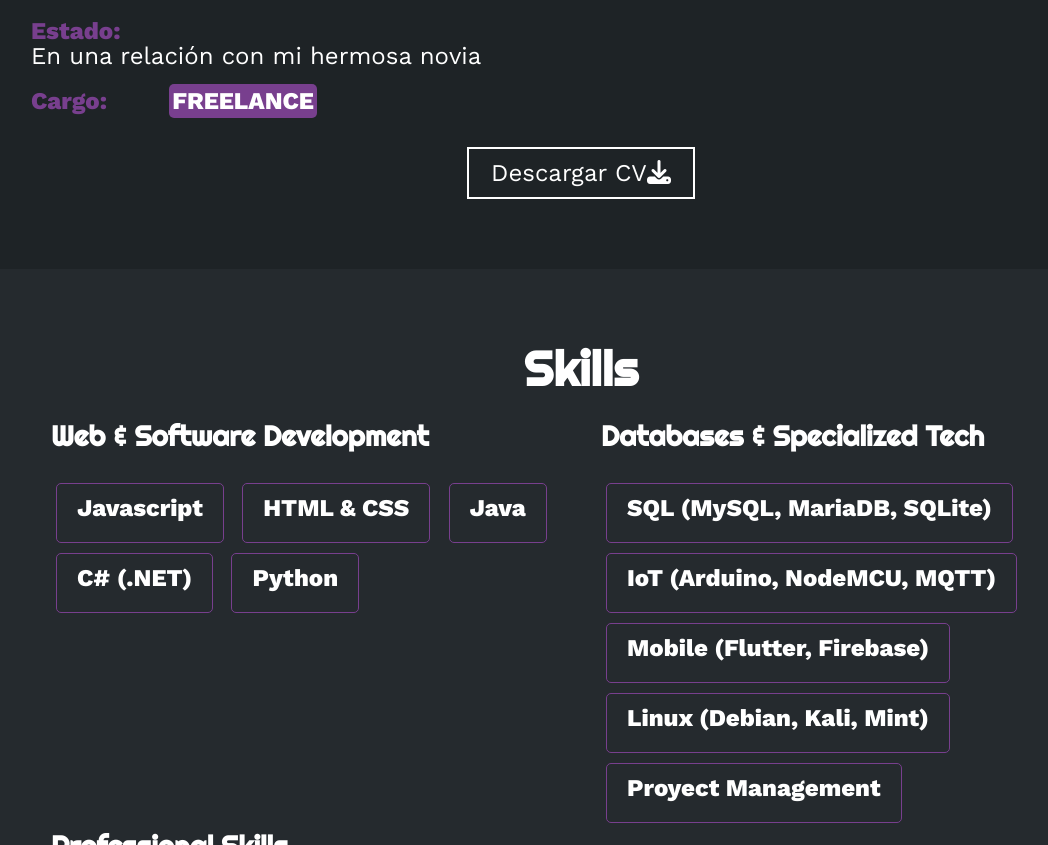
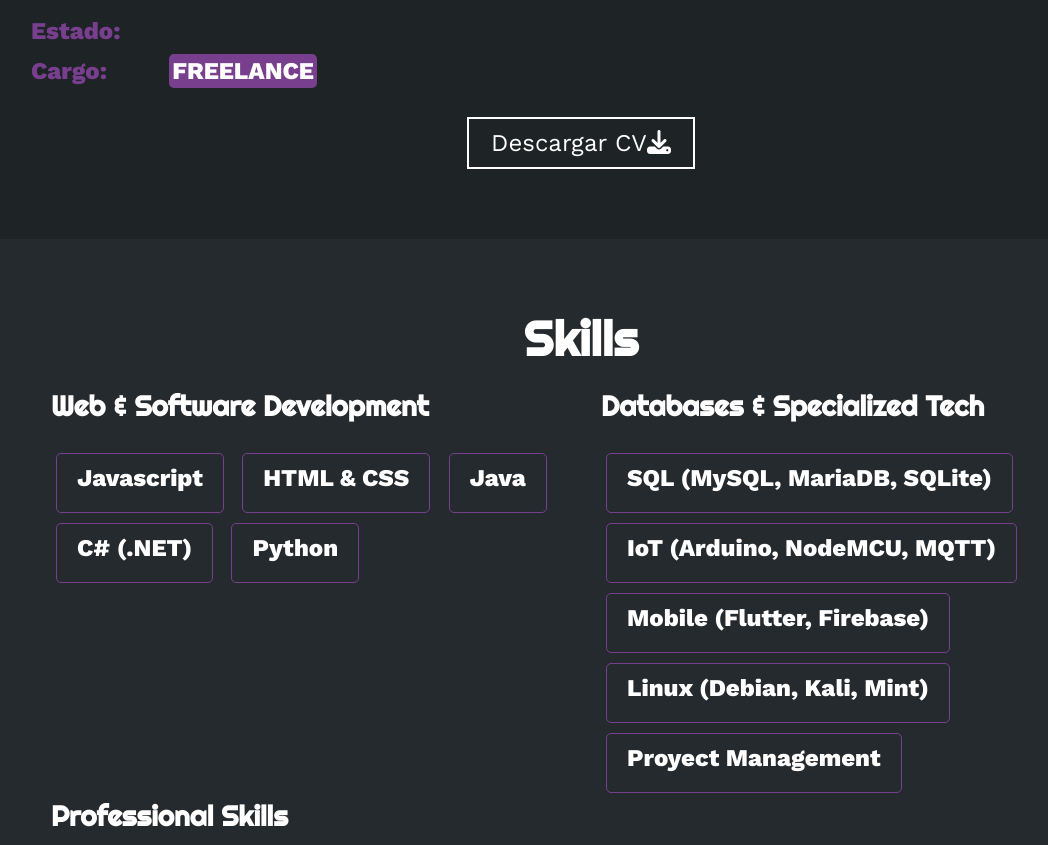
Before and after one commit to ryxcssj/Portfolio.web, a plain HTML site: page index.html in a window 1280 px wide. Shown: the part 1574-2419 px from the top of the page, without its empty margins (59-1107 px from the left). Drawn offline with nearby package versions, Linux system fonts and the light colour scheme; files whose address does not match are found by name.

Commit message:
Remove relationship status from index.html
Removed personal relationship status from index.html

```diff
--- a/index.html
+++ b/index.html
@@ -83,9 +83,6 @@
                         </li>
                         <li>
                             <strong>Estado: </strong>
-                            <p>
-                                En una relación con mi hermosa novia
-                            </p>
                         </li>
                         <li>
                             <strong>Cargo: </strong>
```
